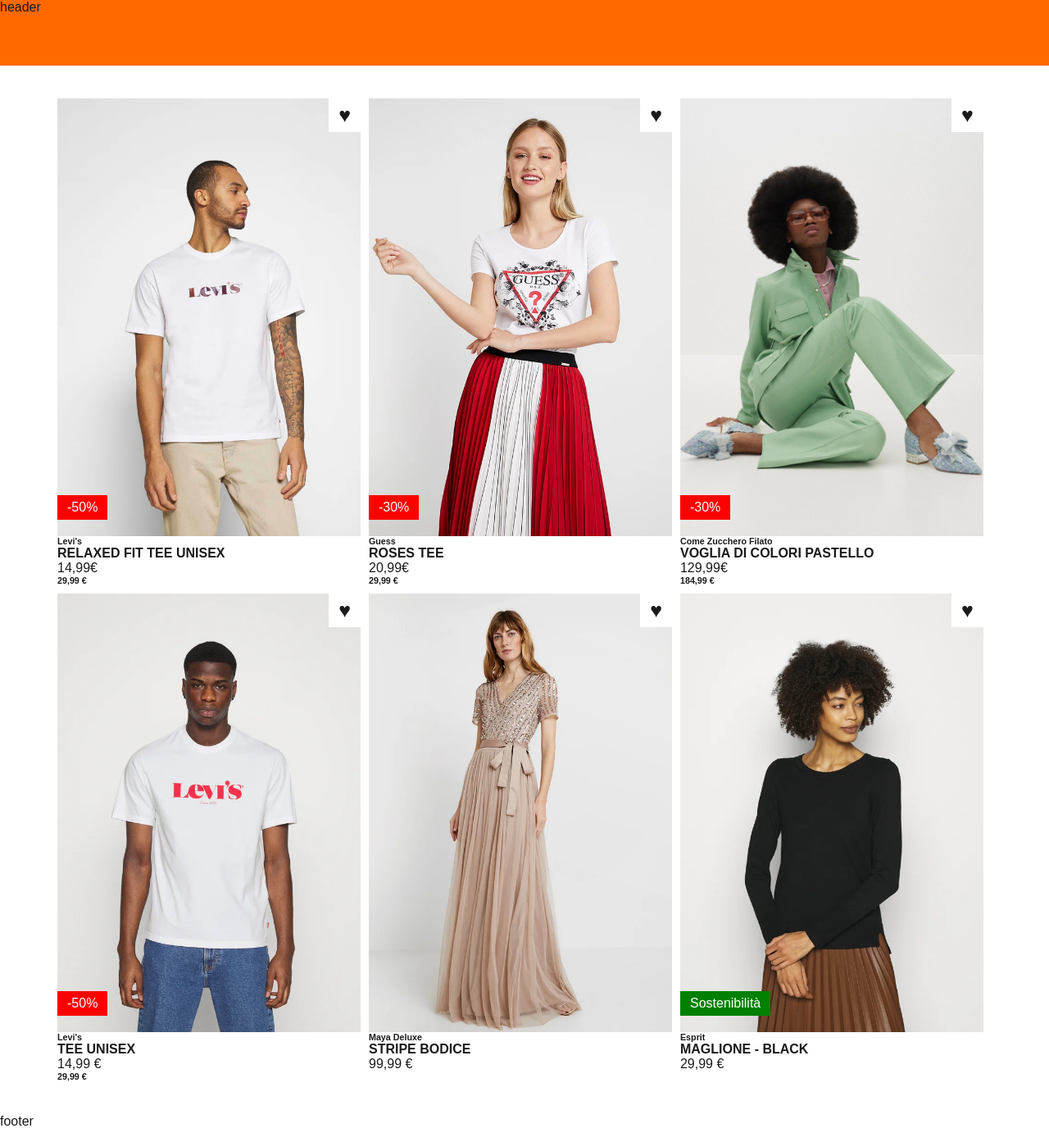
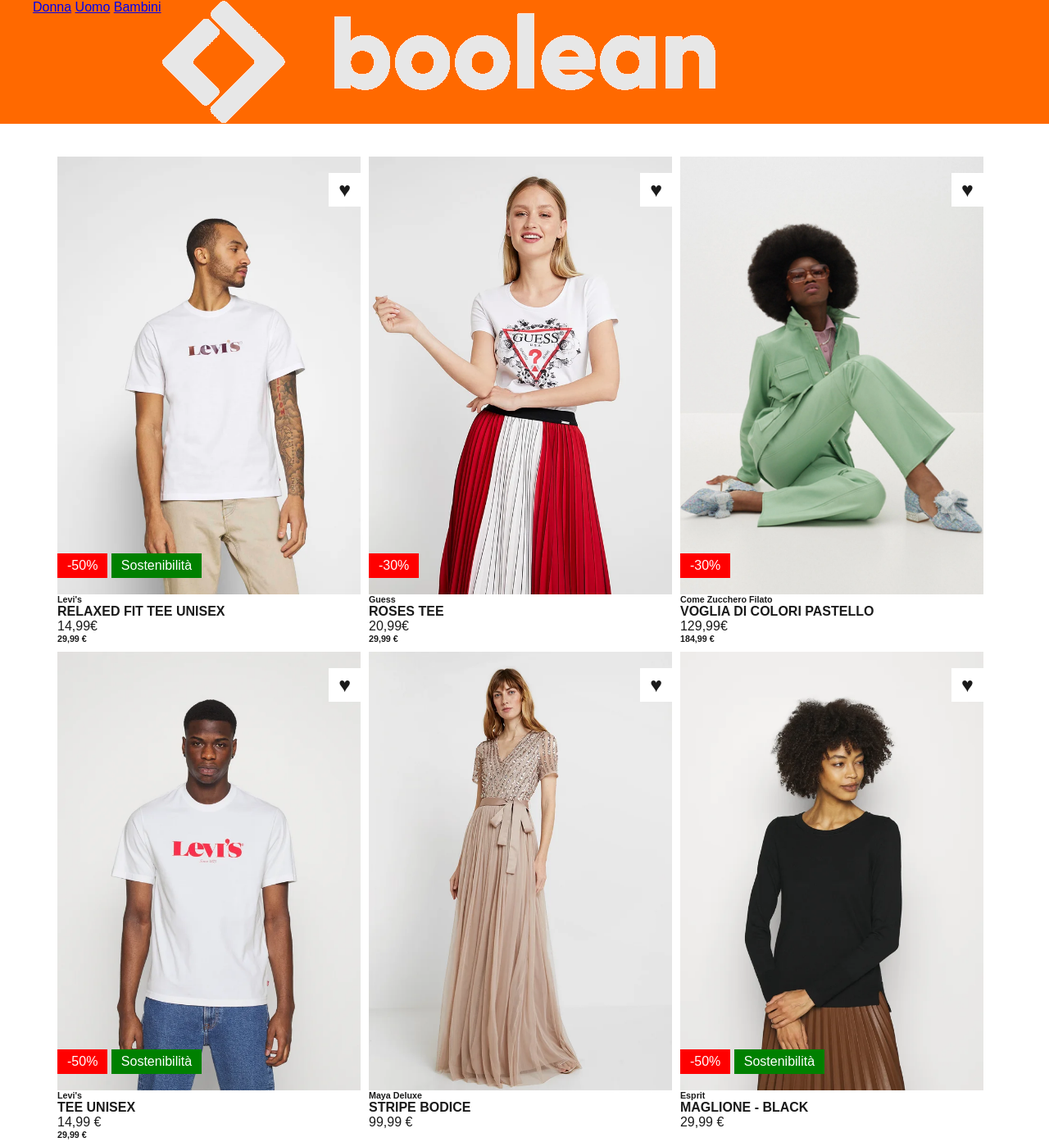
Before and after one commit to DanieleSalinitro/html-css-boolando, a plain HTML site: page index.html in a window 1280 px wide. Shown: the top 1393 px of the page at 82% size. Drawn offline with Linux system fonts and the light colour scheme.

Commit message:
aggiunta header

```diff
--- a/css/style.css
+++ b/css/style.css
@@ -24,6 +24,11 @@ header{
     min-height: 80px;
 }
 
+nav{
+    max-width: 1200px;
+    margin: 0 auto;
+}
+
 body{
     font-family: "Arial", sans-serif;
     background-color:var(--color-secondary);
@@ -35,7 +40,6 @@ body{
     margin:20px auto;
     color:var(--color-main);
     padding: 20px 30px;
-
     gap: 10px;
 }
 
@@ -50,14 +54,17 @@ img{
     width: 100%;
 }
 
+.mini-banner{
+    position:absolute;
+    bottom:20px;
+}
+
 .discount{
     background-color: var(--color-discount);
     color:var(--color-secondary);
     padding: 6px 12px;
     text-align:right;
-    position:absolute;
-    bottom:20px;
-
+    display: inline-block;
 }
 
 .sustainability{
@@ -65,8 +72,7 @@ img{
     color:var(--color-secondary);
     padding: 6px 12px;
     text-align:right;
-    position:absolute;
-    bottom:20px;
+    display: inline-block;
 }
 
 .heart{
@@ -76,7 +82,7 @@ img{
     padding: 6px 12px;
     text-align:center;
     position:absolute;
-    top:0px;
+    top:20px;
     right:0px;
 }
 .secondary-image{
@@ -89,6 +95,11 @@ img{
     display:block;
 }
 
+/* footer */
+footer{
+    background-color: var(--color-main);
+}
+
 /* utility flex */
 .d-flex{
     display: flex;
--- a/index.html
+++ b/index.html
@@ -13,19 +13,32 @@
         crossorigin="anonymous" referrerpolicy="no-referrer" />
 
     <link rel="stylesheet" href="css/style.css">
-    <title>Shop</title>
+    <title>Boolando</title>
 </head>
 
 <body>
     <header>
-        header
+        <nav class="d-flex">
+            <div class="nav-product">
+                <a href="#">Donna</a>
+                <a href="#">Uomo</a>
+                <a href="#">Bambini</a>
+            </div>
+            <div class="nav-logo">
+                <img src="img/boolean-logo.png" alt="Logo-Boolando">
+            </div>
+            <div class="nav-profile"></div>
+        </nav>
     </header>
     <div class="container d-flex wrapped">
         <div class="card">
             <div class="card-image">
                 <img src="img/1.webp" alt="Related fit tee unisex" class="main-image">
                 <img src="img/1b.webp" alt="Related fit tee unisex" class="secondary-image">
-                <div class="discount">-50&percnt;</div>
+                <div class="mini-banner">
+                    <div class="discount">-50&percnt;</div>
+                    <div class="sustainability">Sostenibilit&agrave;</div>
+                </div>
                 <div class="heart">&hearts;</div>
             </div>
             <div>
@@ -38,7 +51,9 @@
             <div class="card-image">
                 <img src="img/2.webp" alt="Roses tee" class="main-image">
                 <img src="img/2b.webp" alt="Roses tee" class="secondary-image">
-                <div class="discount">-30&percnt;</div>
+                <div class="mini-banner">
+                    <div class="discount">-30&percnt;</div>
+                </div>
                 <div class="heart">&hearts;</div>
             </div>
             <div>
@@ -51,7 +66,9 @@
             <div class="card-image">
                 <img src="img/3.webp" alt="Voglia di colori pastello" class="main-image">
                 <img src="img/3b.webp" alt="Voglia di colori pastello" class="secondary-image">
-                <div class="discount">-30&percnt;</div>
+                <div class="mini-banner">
+                    <div class="discount">-30&percnt;</div>
+                </div>
                 <div class="heart">&hearts;</div>
             </div>
             <div>
@@ -64,9 +81,13 @@
             <div class="card-image">
                 <img src="img/4.webp" alt="Tee unisex" class="main-image">
                 <img src="img/4b.webp" alt="Tee unisex" class="secondary-image">
-                <div class="discount">-50&percnt;</div>
+                <div class="mini-banner">
+                    <div class="discount">-50&percnt;</div>
+                    <div class="sustainability">Sostenibilit&agrave;</div>
+                </div>
                 <div class="heart">&hearts;</div>
             </div>
+
             <div>
                 <h6>Levi's</h6>
                 <h4>TEE UNISEX</h4>
@@ -89,8 +110,14 @@
             <div class="card-image">
                 <img src="img/6.webp" alt="Maglione black" class="main-image">
                 <img src="img/6b.webp" alt="Maglione black" class="secondary-image">
-                <div class="sustainability">Sostenibilit&agrave;</div>
+                <div>
+                    <div class="mini-banner">
+                        <div class="discount">-50&percnt;</div>
+                        <div class="sustainability">Sostenibilit&agrave;</div>
+                    </div>
+                </div>
                 <div class="heart">&hearts;</div>
+
             </div>
             <div>
                 <h6>Esprit</h6>
```
